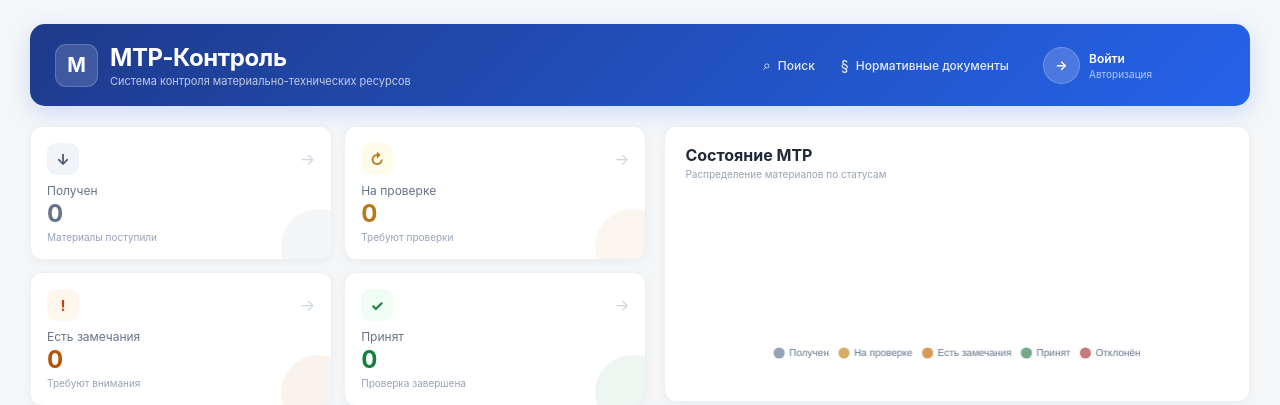
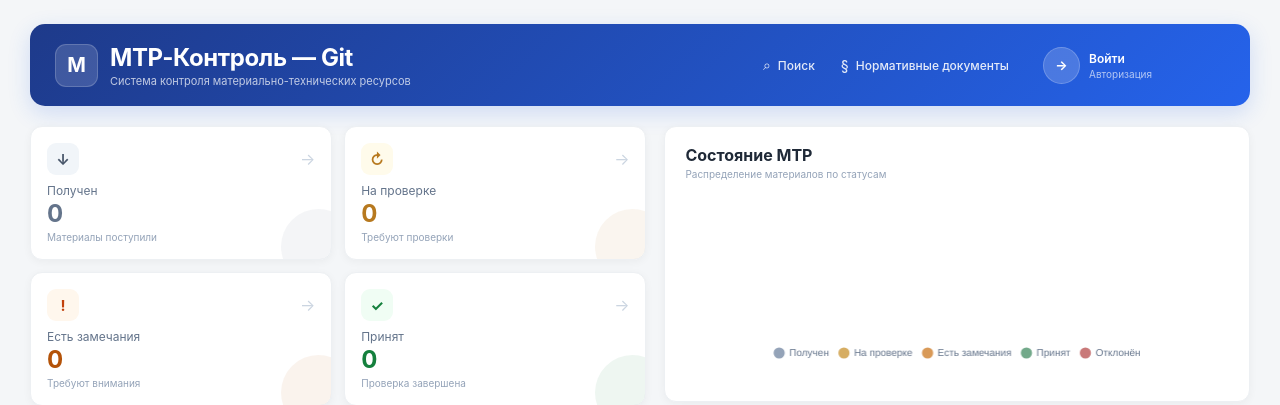
Before and after one commit to RuslanHagaev/MTR-control, a Django app: page / in a window 1280 px wide. Shown: the top 405 px of the page. Run offline with Django 5.2, Linux system fonts and the light colour scheme.

Commit message:
Тестовое изменение главной страницы

```diff
--- a/core/templates/core/home.html
+++ b/core/templates/core/home.html
@@ -1035,7 +1035,7 @@
             <div>
 
                 <div class="brand-title">
-                    МТР-Контроль
+                    МТР-Контроль — Git
                 </div>
 
                 <div class="brand-subtitle">
```
